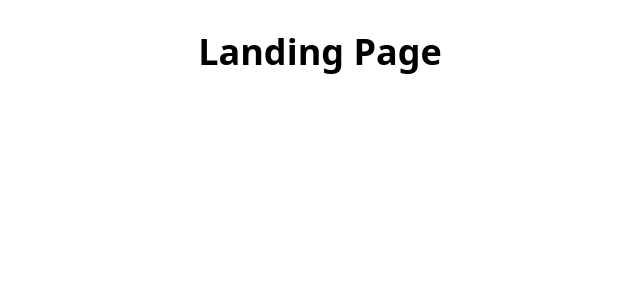
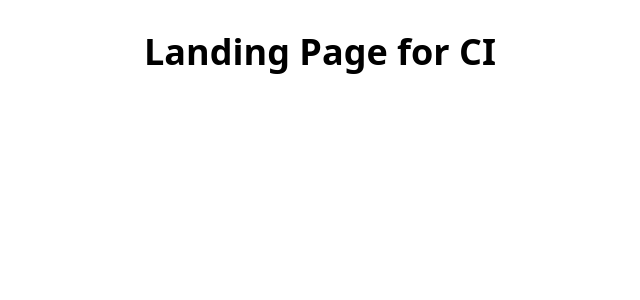
Before and after one commit to TechBees-Pty-Ltd/carelynx-ci-poc, a React (Vite) app: page / in a window 1280 px wide. Shown: the top 300 px of the page, without its empty margins (320-960 px from the left). Built offline with nearby package versions, Linux system fonts and the light colour scheme.

Commit message:
Minor text change

```diff
--- a/src/App.tsx
+++ b/src/App.tsx
@@ -4,7 +4,7 @@
 
   return (
     <>
-      <h1 className="text-4xl font-bold">Landing Page</h1>
+      <h1 className="text-4xl font-bold">Landing Page for CI</h1>
     </>
   )
 }
```
